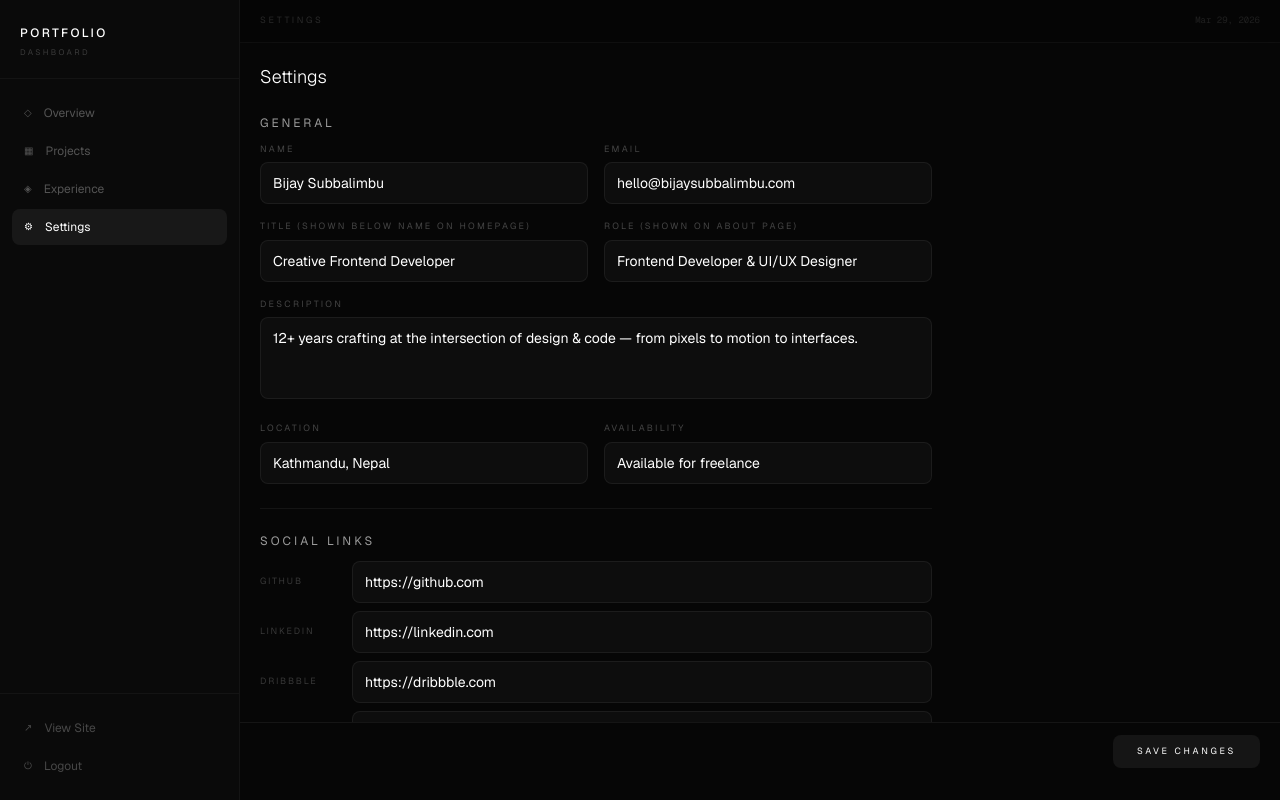
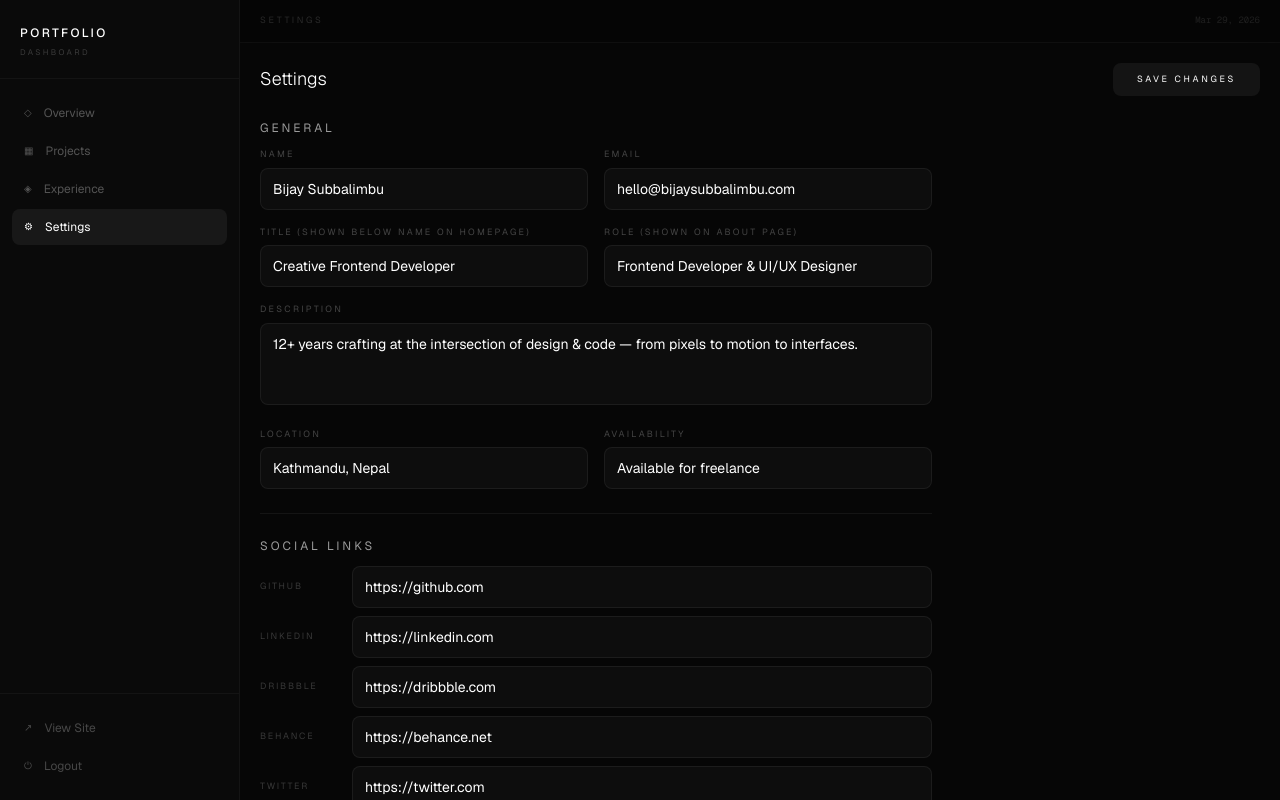
Before and after one commit to Limbuthitoo/portfolio, a Next.js app: page /dashboard/settings in a window 1280 px wide. Built offline with nearby package versions, Linux system fonts and the light colour scheme.

Commit message:
fix: dashboard text fields now editable - remove nested scroll containers
- Remove inner scroll wrappers that blocked input interaction
- Layout main area handles all scrolling
- Save button back in header for settings, bottom for forms

```diff
--- a/src/app/dashboard/settings/page.tsx
+++ b/src/app/dashboard/settings/page.tsx
@@ -92,9 +92,13 @@ export default function SettingsPage() {
   const set = (key: keyof SiteConfig, value: unknown) => setConfig({ ...config, [key]: value });
 
   return (
-    <div className="flex flex-col h-full">
-      <div className="flex-1 overflow-y-auto pb-20">
-        <h1 className="text-white text-lg font-light mb-6">Settings</h1>
+    <div>
+      <div className="flex items-center justify-between mb-6">
+        <h1 className="text-white text-lg font-light">Settings</h1>
+        <button onClick={handleSave} disabled={saving} className={btnCls}>
+          {saved ? 'Saved ✓' : saving ? 'Saving...' : 'Save Changes'}
+        </button>
+      </div>
 
       <div className="max-w-2xl space-y-4">
         {/* ── General ── */}
@@ -232,15 +236,6 @@ export default function SettingsPage() {
           </div>
         </div>
       </div>
-      </div>
-
-      {/* Sticky footer */}
-      <div className="sticky bottom-0 z-20 bg-[#060606] border-t border-white/[0.06] px-5 py-3 flex items-center justify-end gap-3 -mx-5 -mb-5">
-        {saved && <span className="text-green-400/70 text-[10px] tracking-wide">Saved ✓</span>}
-        <button onClick={handleSave} disabled={saving} className={btnCls}>
-          {saving ? 'Saving...' : 'Save Changes'}
-        </button>
-      </div>
     </div>
   );
 }
--- a/src/components/bento/cards/SkillsCard.tsx
+++ b/src/components/bento/cards/SkillsCard.tsx
@@ -29,7 +29,7 @@ export default function SkillsCard({ siteConfig }: { siteConfig?: SiteConfig })
         </span>
       </div>
 
-      <div className="relative z-10 flex-1 flex flex-col gap-2.5 overflow-hidden">
+      <div className="relative z-10 flex-1 flex flex-col gap-2.5 overflow-y-auto bento-scroll">
         {groups.map((group, gi) => (
           <div key={group.label}>
             <div className="flex items-center gap-1.5 mb-1.5">
--- a/src/components/dashboard/ExperienceForm.tsx
+++ b/src/components/dashboard/ExperienceForm.tsx
@@ -34,9 +34,7 @@ export default function ExperienceForm({ experience, onSave, saving }: Props) {
   const labelCls = 'text-white/25 text-[9px] uppercase tracking-[0.25em] block mb-1.5';
 
   return (
-    <form onSubmit={handleSubmit} className="flex flex-col h-full">
-    <div className="flex-1 overflow-y-auto pb-20">
-    <div className="max-w-2xl space-y-4">
+    <form onSubmit={handleSubmit} className="max-w-2xl space-y-4">
       <div className="grid grid-cols-1 md:grid-cols-2 gap-4">
         <div>
           <label className={labelCls}>Role</label>
@@ -63,11 +61,7 @@ export default function ExperienceForm({ experience, onSave, saving }: Props) {
         <textarea className={`${inputCls} resize-none`} rows={4} value={highlightsInput} onChange={(e) => setHighlightsInput(e.target.value)} />
       </div>
 
-    </div>
-    </div>
-
-      {/* Sticky footer */}
-      <div className="sticky bottom-0 z-20 bg-[#060606] border-t border-white/[0.06] px-5 py-3 flex items-center justify-end -mx-5 -mb-5">
+      <div className="pt-4 pb-4">
         <button type="submit" disabled={saving}
           className="bg-white/[0.06] hover:bg-white/10 disabled:opacity-50 text-white text-[9px] uppercase tracking-[0.3em] px-6 py-2.5 rounded-lg transition-colors">
           {saving ? 'Saving...' : experience ? 'Update' : 'Create'}
--- a/src/components/dashboard/ProjectForm.tsx
+++ b/src/components/dashboard/ProjectForm.tsx
@@ -48,9 +48,7 @@ export default function ProjectForm({ project, onSave, saving }: Props) {
   const sectionCls = 'pt-6 mt-6 border-t border-white/[0.04]';
 
   return (
-    <form onSubmit={handleSubmit} className="flex flex-col h-full">
-    <div className="flex-1 overflow-y-auto pb-20">
-    <div className="max-w-2xl space-y-4">
+    <form onSubmit={handleSubmit} className="max-w-2xl space-y-4">
       <div className="grid grid-cols-1 md:grid-cols-2 gap-4">
         <div>
           <label className={labelCls}>Title</label>
@@ -221,11 +219,7 @@ export default function ProjectForm({ project, onSave, saving }: Props) {
         </div>
       )}
 
-    </div>
-    </div>
-
-      {/* Sticky footer */}
-      <div className="sticky bottom-0 z-20 bg-[#060606] border-t border-white/[0.06] px-5 py-3 flex items-center justify-end -mx-5 -mb-5">
+      <div className="pt-4 pb-4">
         <button type="submit" disabled={saving}
           className="bg-white/[0.06] hover:bg-white/10 disabled:opacity-50 text-white text-[9px] uppercase tracking-[0.3em] px-6 py-2.5 rounded-lg transition-colors">
           {saving ? 'Saving...' : project ? 'Update Project' : 'Create Project'}
```
